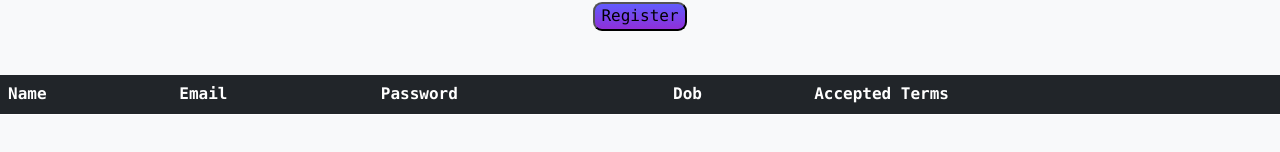
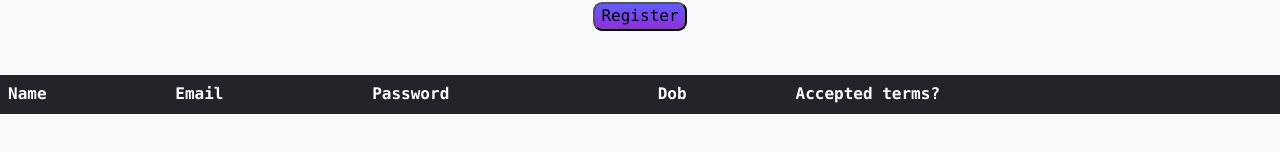
Before and after one commit to ShivprasadP/wd101, a plain HTML site: page index.html in a window 1280 px wide. Shown: the part 396-548 px from the top of the page. Drawn offline with nearby package versions, Linux system fonts and the light colour scheme.

Commit message:
Update index.html

```diff
--- a/index.html
+++ b/index.html
@@ -84,7 +84,7 @@ const row = document.createElement('tr');
             <th>Email</th>
             <th>Password</th>
             <th>Dob</th>
-            <th>Accepted Terms</th>
+            <th>Accepted terms?</th>
           </tr>
         </thead>
         <tbody id="registration-table-body">
```
